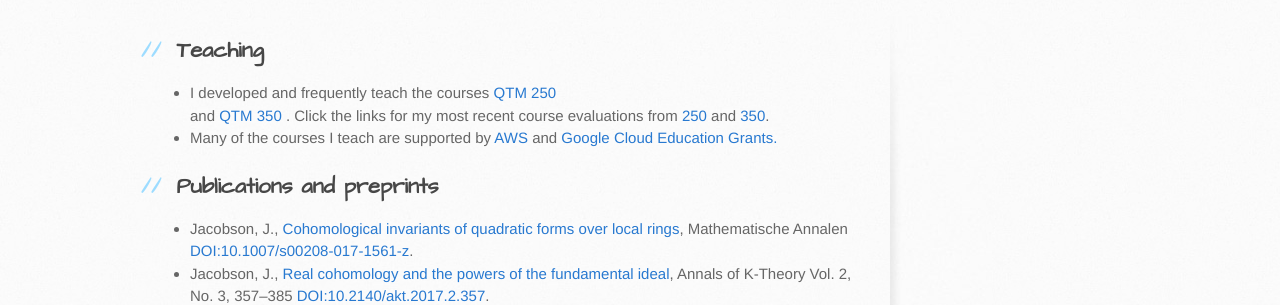
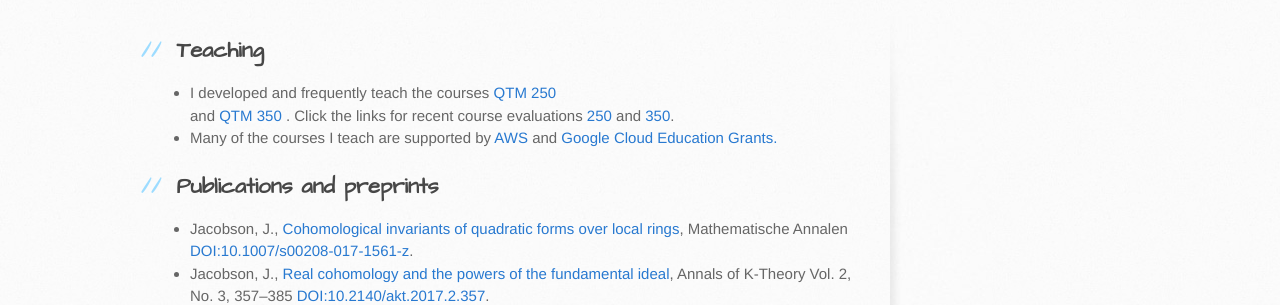
Before and after one commit to jeremyallenjacobson/jeremyallenjacobson.github.io, a Jekyll site: the page index.html, which Jekyll copies as it is, in a window 1280 px wide. Shown: the part 284-589 px from the top of the page. Built offline with Jekyll 4.4.1, drawn with Linux system fonts in a browser that asks for light colours.

Commit message:
Update index.html
replaced most recent with recent

```diff
--- a/index.html
+++ b/index.html
@@ -35,7 +35,7 @@
 <a id="teaching" class="anchor" href="#teaching" aria-hidden="true"><span aria-hidden="true" class="octicon octicon-link"></span></a>Teaching</h3>
 
 <ul>
-<li> I developed and frequently teach the courses <a href="https://github.com/emory-qtm/qtm250"> QTM 250 </a></li> and <a href="https://github.com/jeremyallenjacobson/qtm350"> QTM 350 </a></li>. Click the links for my most recent course evaluations from <a href="https://github.com/jeremyallenjacobson/jeremyallenjacobson.github.io/blob/master/QTM-250-1AppliedComputing-Spring2021_JeremyJacobson.pdf">250</a></li> and <a href="https://github.com/jeremyallenjacobson/jeremyallenjacobson.github.io/blob/master/QTM-350-1DataScienceComputing-Spring2021_JeremyJacobson.pdf">350</a></li>.
+<li> I developed and frequently teach the courses <a href="https://github.com/emory-qtm/qtm250"> QTM 250 </a></li> and <a href="https://github.com/jeremyallenjacobson/qtm350"> QTM 350 </a></li>. Click the links for recent course evaluations <a href="https://github.com/jeremyallenjacobson/jeremyallenjacobson.github.io/blob/master/QTM-250-1AppliedComputing-Spring2021_JeremyJacobson.pdf">250</a></li> and <a href="https://github.com/jeremyallenjacobson/jeremyallenjacobson.github.io/blob/master/QTM-350-1DataScienceComputing-Spring2021_JeremyJacobson.pdf">350</a></li>.
   <li> Many of the courses I teach are supported by <a href = "https://www.awseducate.com/"> AWS</a> and <a href = "https://cloud.google.com/edu/">Google Cloud Education Grants.</a></li>
 </ul>
 
```
